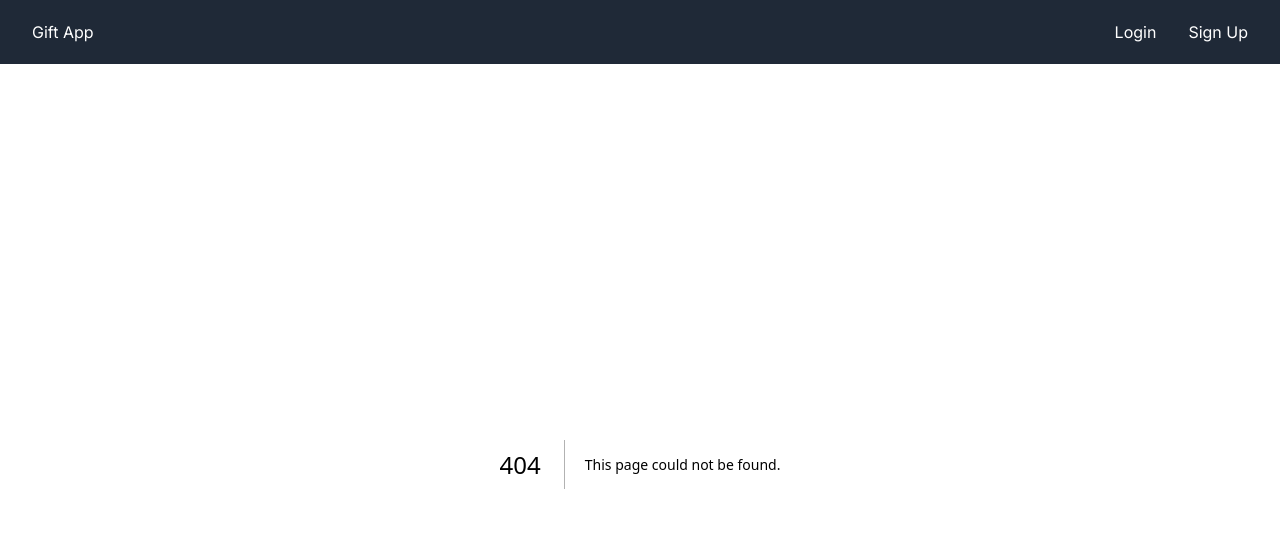
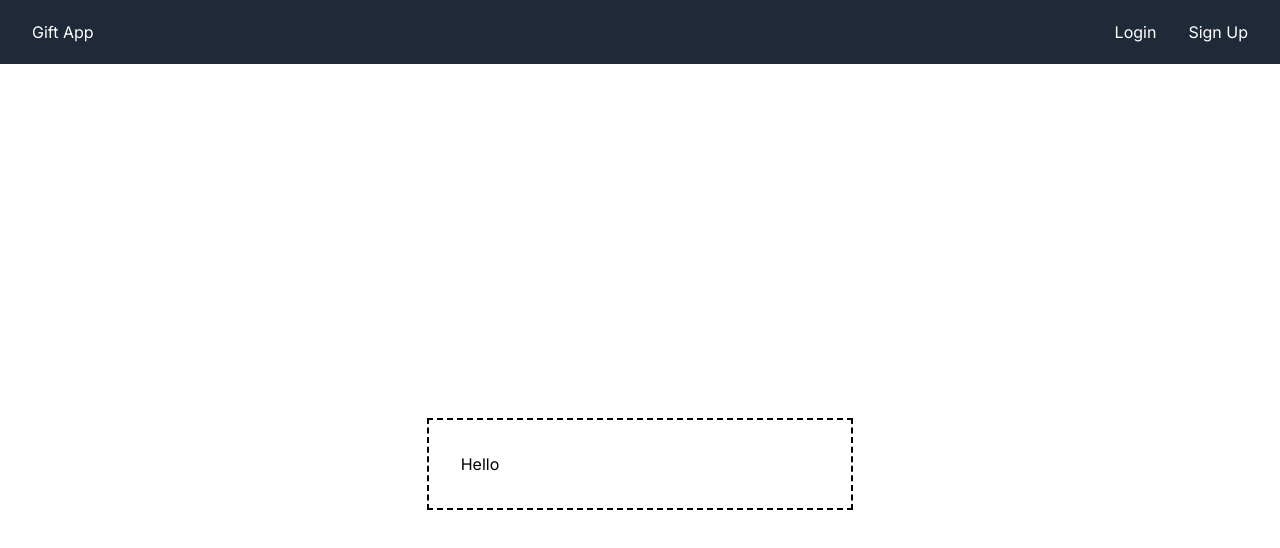
Before and after one commit to kizido/giftro, a Next.js app: page /signup in a window 1280 px wide. Before the commit this address had no page. Shown: the top 548 px of the page. Built offline with nearby package versions, Linux system fonts and the light colour scheme.

Commit message:
feat: create login and signup routes

```diff
--- /dev/null
+++ b/src/app/login/page.tsx
@@ -0,0 +1,7 @@
+import React from 'react'
+
+export default function Login() {
+  return (
+    <div>Login</div>
+  )
+}
--- /dev/null
+++ b/src/app/signup/page.tsx
@@ -0,0 +1,11 @@
+import React from 'react'
+
+export default function page() {
+  return (
+    <div className='w-full h-screen flex items-center justify-center'>
+        <div className='w-1/3 h-fit border-2 border-black border-dashed p-8'>
+            <h1>Hello</h1>
+        </div>
+    </div>
+  )
+}
```
